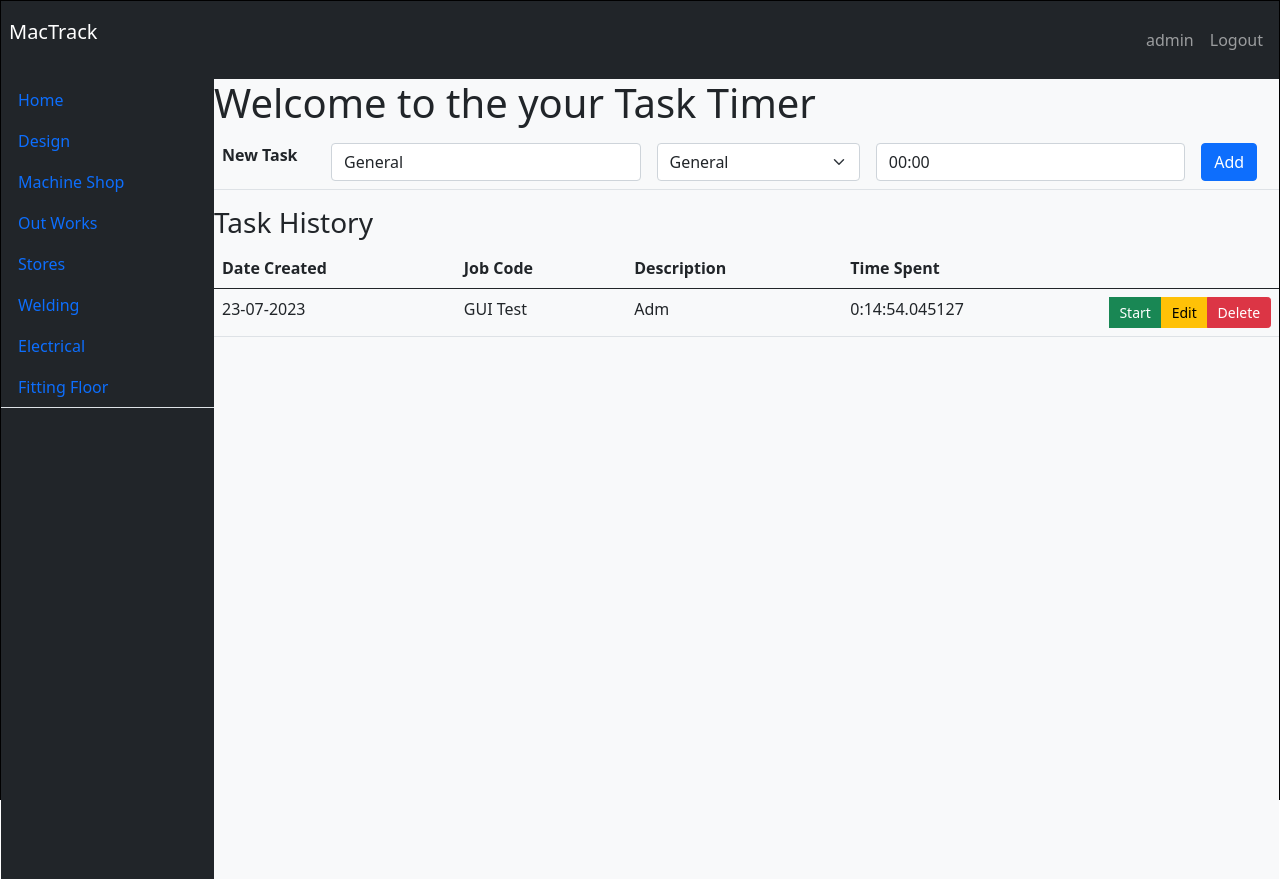
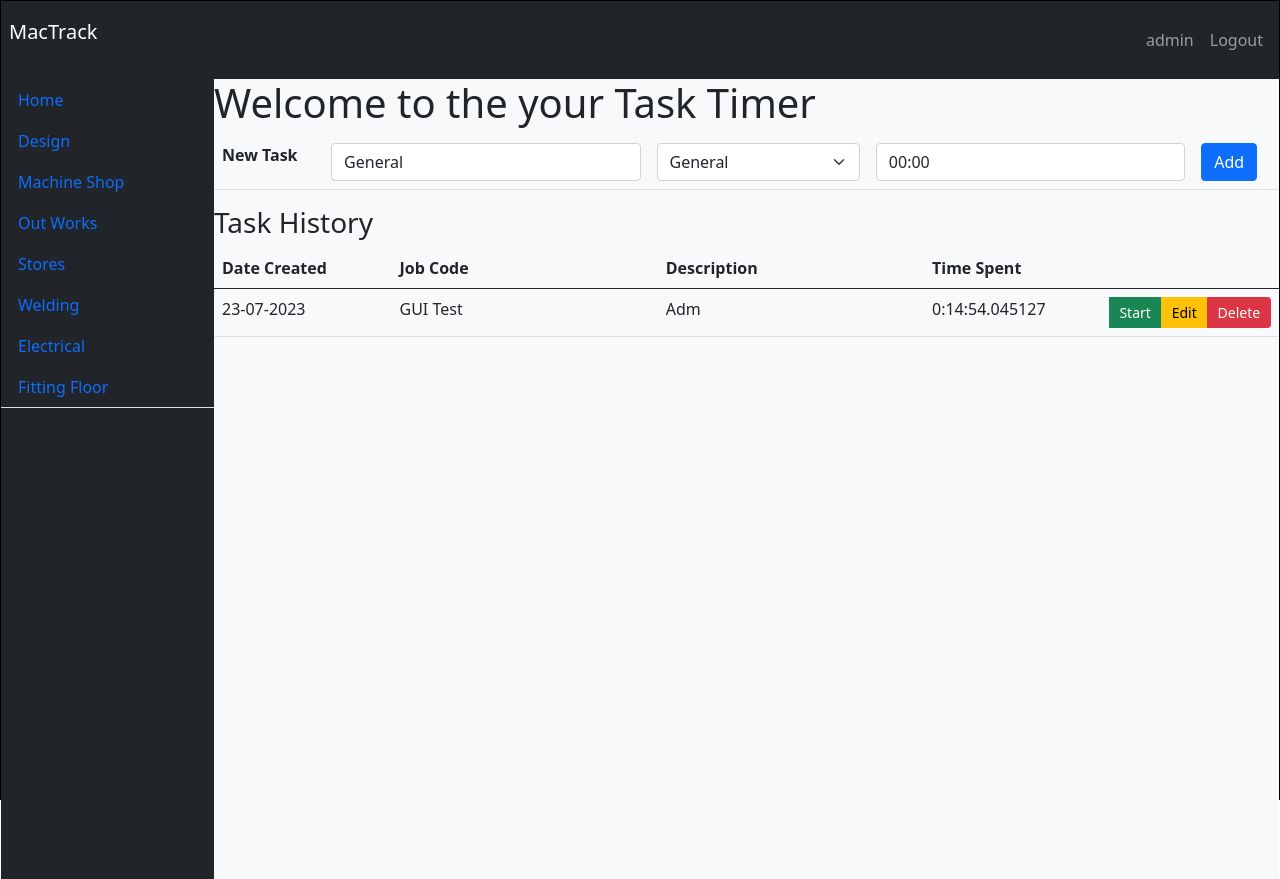
Before and after one commit to timotiousPrime/MacTrack, a Django app: page /taskTimer/stop/1 in a window 1280 px wide. Run offline with Django 4.2, Linux system fonts and the light colour scheme; a user stored in the database is signed in; data comes from the database, SQL or seed files in the repository.

Commit message:
update col width of table

```diff
--- a/timesheets/templates/timesheets/taskTimer.html
+++ b/timesheets/templates/timesheets/taskTimer.html
@@ -41,16 +41,16 @@
       <!-- <th scope="col">
         {{ task.id }}
       </th> -->
-      <td scope="col">
+      <td class="col-2" scope="col">
         {{ task.date_created|date:"d-m-Y" }}
       </td>
-      <td scope="col ">
+      <td  class="col-3" scope="col ">
         {{ task.job_code }}
       </td>
-      <td scope="col">
+      <td  class="col-3" scope="col">
         {{ task.description }}
       </td>
-      <td id="elapsed_time_display" scope="col">
+      <td  class="col-2" id="elapsed_time_display" scope="col">
         {{ task.elapsed_time }}
       </td>
       <td class="col-2" scope="col">
```
